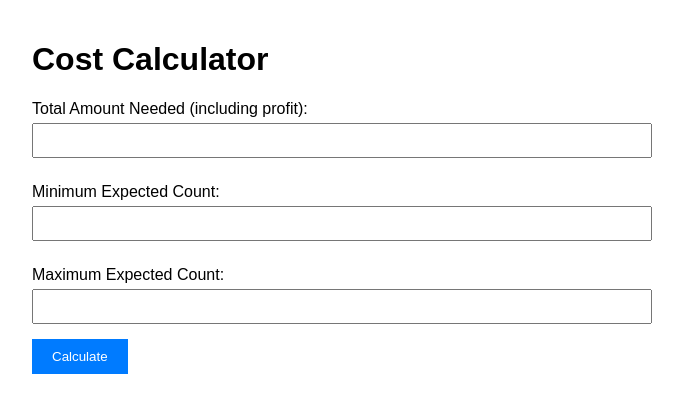
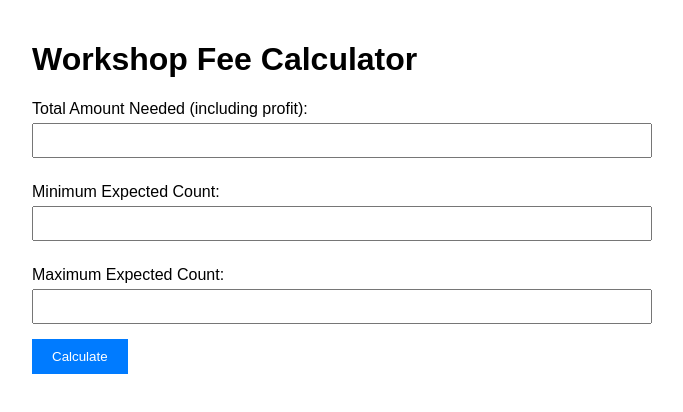
Before and after one commit to NarenSiddharth/EXPENSES-CALCULATION-PORTAL, a website: page public/index.html in a window 1280 px wide. Shown: the whole page, without its empty margins (308-991 px from the left). Drawn offline with Linux system fonts and the light colour scheme.

Commit message:
changed name

```diff
--- a/public/index.html
+++ b/public/index.html
@@ -3,7 +3,7 @@
 <head>
   <meta charset="UTF-8">
   <meta name="viewport" content="width=device-width, initial-scale=1.0">
-  <title>Cost Calculator</title>
+  <title>Workshop Fee Calculator</title>
   <style>
     body { font-family: Arial, sans-serif; max-width: 600px; margin: auto; padding: 20px; }
     label { display: block; margin: 10px 0 5px; }
@@ -14,7 +14,7 @@
   </style>
 </head>
 <body>
-  <h1>Cost Calculator</h1>
+  <h1>Workshop Fee Calculator</h1>
   <form id="calcForm">
     <label for="expenses">Total Amount Needed (including profit):</label>
     <input type="number" id="expenses" name="expenses" required>
```
